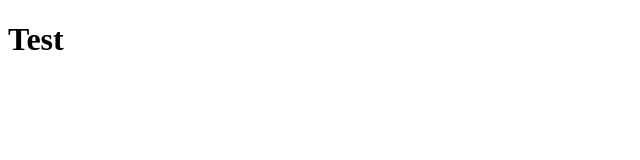
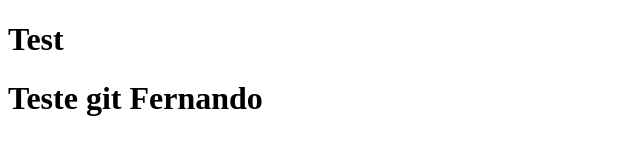
Before and after one commit to GeffersonCosta/teste, a plain HTML site: page index.html in a window 1280 px wide. Shown: the whole page, without its empty margins (0-640 px from the left). Drawn offline with Linux system fonts and the light colour scheme.

Commit message:
mensagem incluida

```diff
--- a/index.html
+++ b/index.html
@@ -7,5 +7,8 @@
 </head>
 <body>
   <h1>Test</h1>
+
+  <h1>Teste git Fernando</h1>
+
 </body>
 </html>
```
